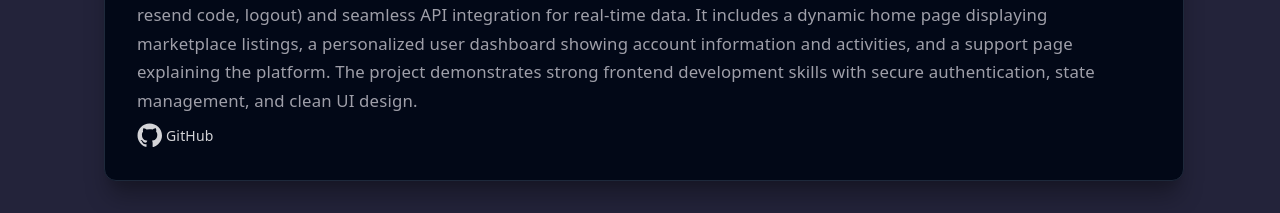
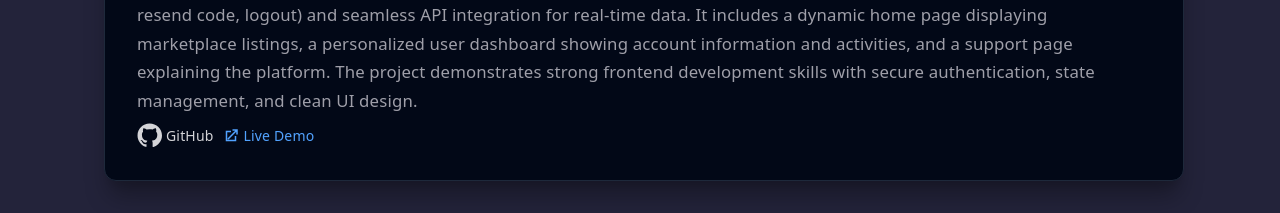
Before and after one commit to harshtadha/my-portfolio, a Next.js app: page / in a window 1280 px wide. Shown: the part 2580-2793 px from the top of the page. Built offline with nearby package versions, Linux system fonts and the light colour scheme.

Commit message:
add demo link to deal mart project

```diff
--- a/src/app/data/projects.ts
+++ b/src/app/data/projects.ts
@@ -80,7 +80,8 @@ export const projects: Project[] = [
     tech: ["React Native",'React',"Next.js", "TypeScript", "JavaScript (ES6)", "Tailwind CSS","CSS"],
     // playstore: "https://play.google.com/store/apps/details?id=com.aoe2companion",
     // appstore: "https://apps.apple.com/us/app/aoe-ii-companion/id1518463195",
-    github:'https://github.com/harshtadha/Deal-Mart'
+    github:'https://github.com/harshtadha/Deal-Mart',
+    demo: "https://deal-mart-web-app.vercel.app/"
   },
   {
     title: "AoE II Companion",
```
